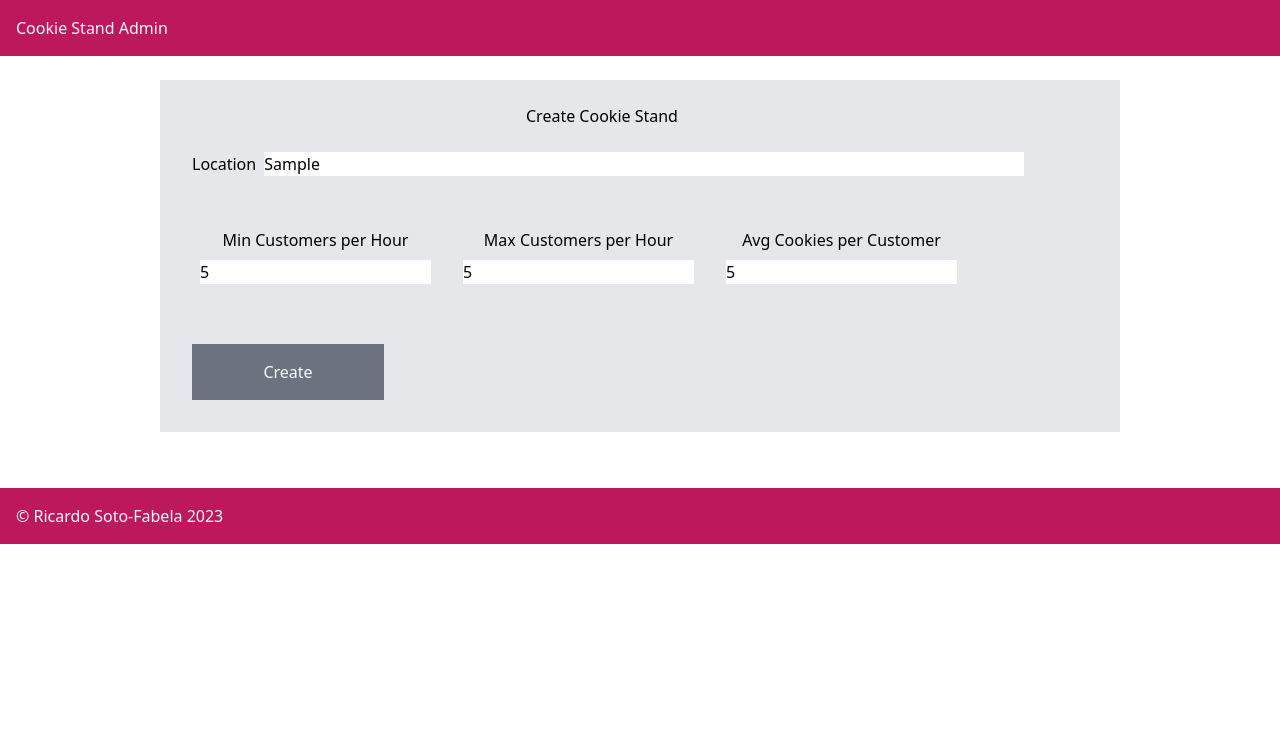
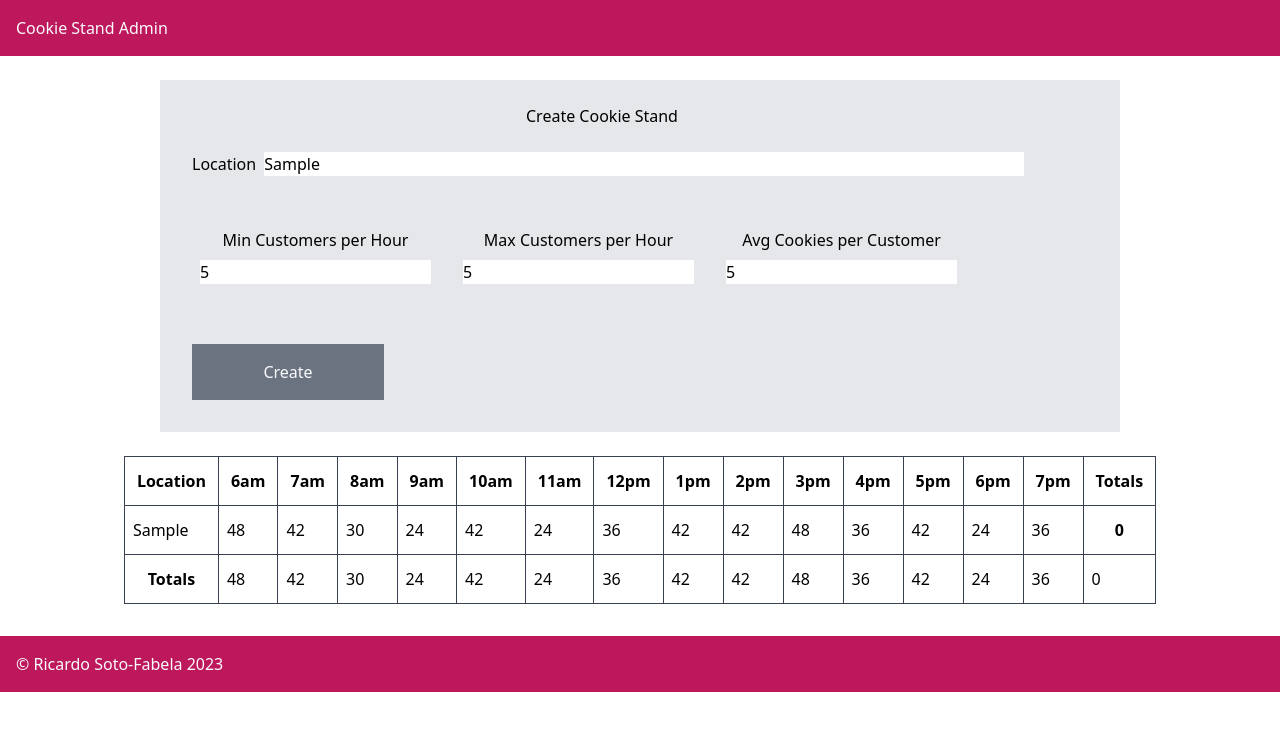
Before and after one commit to Ricardo2450/cookie-stand-admin2, a Next.js app: page / in a window 1280 px wide. Both pictures are taken after typing "Sample", "5", "5", "5" into the empty fields and a click on the button "Create". Shown: the top 730 px of the page. Built offline with nearby package versions, Linux system fonts and the light colour scheme.

Commit message:
added ability to get the sum of all columns

```diff
--- a/components/ReportTable.js
+++ b/components/ReportTable.js
@@ -1,31 +1,54 @@
+import React from 'react';
+
 export const hours = ['6am', '7am', '8am', '9am', '10am', '11am', '12pm', '1pm', '2pm', '3pm', '4pm', '5pm', '6pm', '7pm'];
+export const hourly_sales = [48, 42, 30, 24, 42, 24, 36, 42, 42, 48, 36, 42, 24, 36];
 
 export default function ResponseTable(props) {
+  let totalTotals = 0;
+  let hourlyTotals = 0;
+  const columnTotals = Array(hours.length).fill(0);
+
+  props.newLocations.forEach((item) => {
+    hourly_sales.forEach((hour, idx) => {
+      columnTotals[idx] += hour;
+    });
+  });
+
   return (
     props.setNewLocations.length > 0 ? (
-      <table className='w-1/2 mx-auto my-4'>
+      <table className="w-1/2 mx-auto my-4">
         <thead>
-          {/* <tr>
-              <th className='border border-gray-700'>Location</th>
-              <th className='border border-gray-700'>{hours}</th>
-              <th className='border border-gray-700'>Totals</th>
-          </tr> */}
+          <tr>
+            <th className="border border-gray-700 p-3">Location</th> {hours.map((hour, idx) => (
+              <th className="border border-gray-700 p-3" key={idx}> {hour} </th>
+            ))}
+            <th className="border border-gray-700 p-3">Totals</th>
+          </tr>
         </thead>
+
         <tbody>
-          {/* {props.newLocations.map((item) => {
-                  return (
+          {props.newLocations.map((item) => (
             <tr key={item.id}>
               <td className="pl-2 border border-gray-700">{item.location}</td>
-                      <td className="pl-2 border border-gray-700">{item.min}</td>
-                      <td className="pl-2 border border-gray-700">{item.max}</td>
-                      <td className="pl-2 border border-gray-700">{item.avg}</td>
+              {hourly_sales.map((hour, idx) => (
+                <td className="pl-2 border border-gray-700" key={idx}> {hour} </td>
+              ))}
+              <th className="border border-gray-700 p-3">{hourlyTotals}</th>
             </tr>
-                  );
-              })
-          } */}
+          ))}
         </tbody>
+        <tfoot>
+          <th className="border border-gray-700 p-3">Totals</th>
+          {columnTotals.map((total, idx) => (
+            <td className="pl-2 border border-gray-700" key={idx}>
+              {total}
+            </td>
+          ))}
+          <td className="pl-2 border border-gray-700">{hourlyTotals}</td>
+        </tfoot>
       </table>
-      )  :
-      <h1 className="text-center text-4xl">No Locations Added Yet</h1>
+    ) : (
+      <h1 className="text-center text-4xl">No Cookie Stands Available</h1>
+    )
   );
 }
--- a/pages/index.js
+++ b/pages/index.js
@@ -22,6 +22,7 @@ export default function Home() {
 
     // build an object representing the question and reply
     const newLocation = {
+        hourly_sales: [48, 42, 30, 24, 42, 24, 36, 42, 42, 48, 36, 42, 24, 36],
         location: event.target.location.value,
         minCustomers: event.target.min.value,
         maxCustomers: event.target.max.value,
@@ -67,7 +68,7 @@ export default function Home() {
                 }
             </tbody>
         </table> */}
-        <ReportTable setNewLocations={setNewLocations} />
+        <ReportTable setNewLocations={setNewLocations} newLocations={newLocations} />
 
       </main>
 
```
Lines whose indentation alone changed are shown as unchanged.
